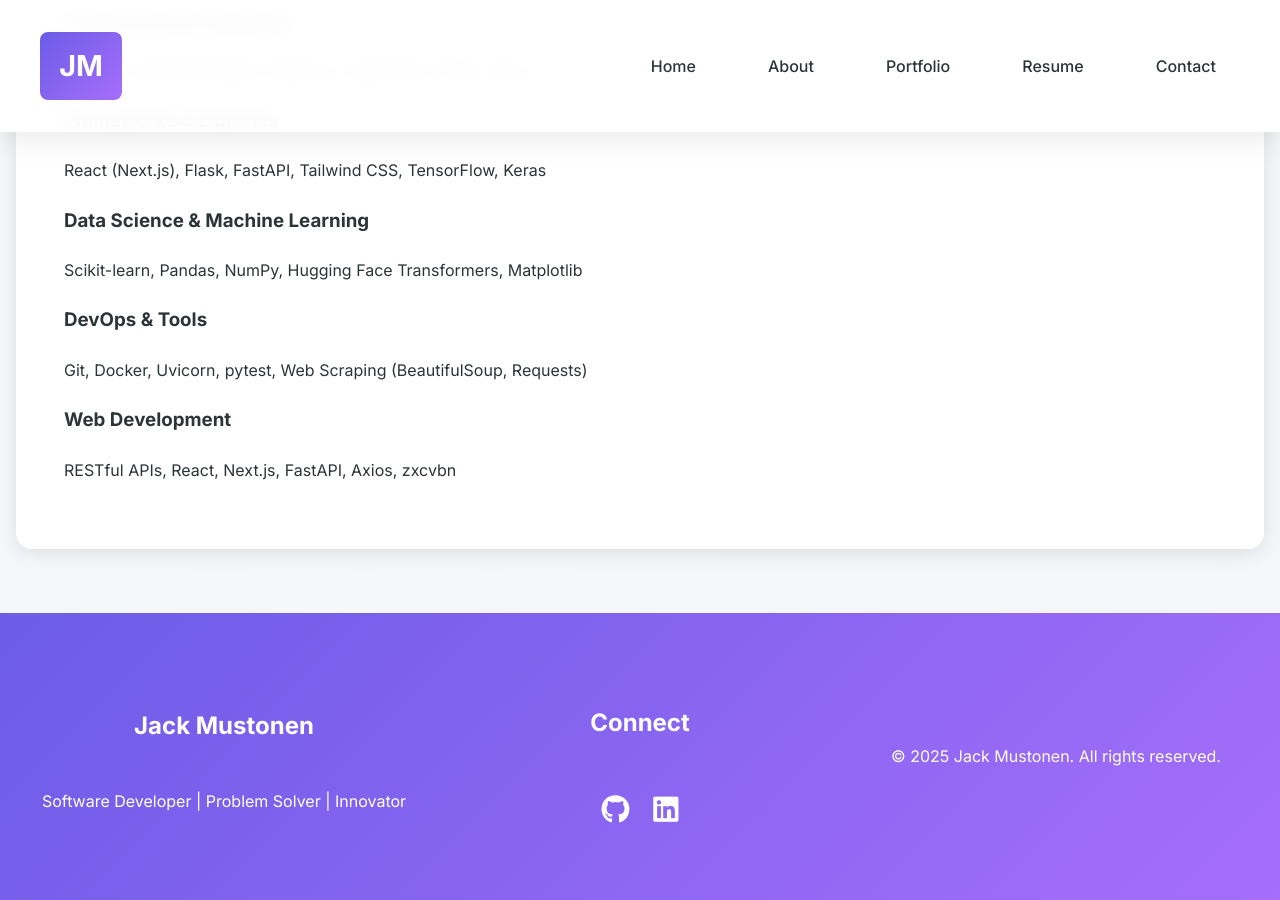
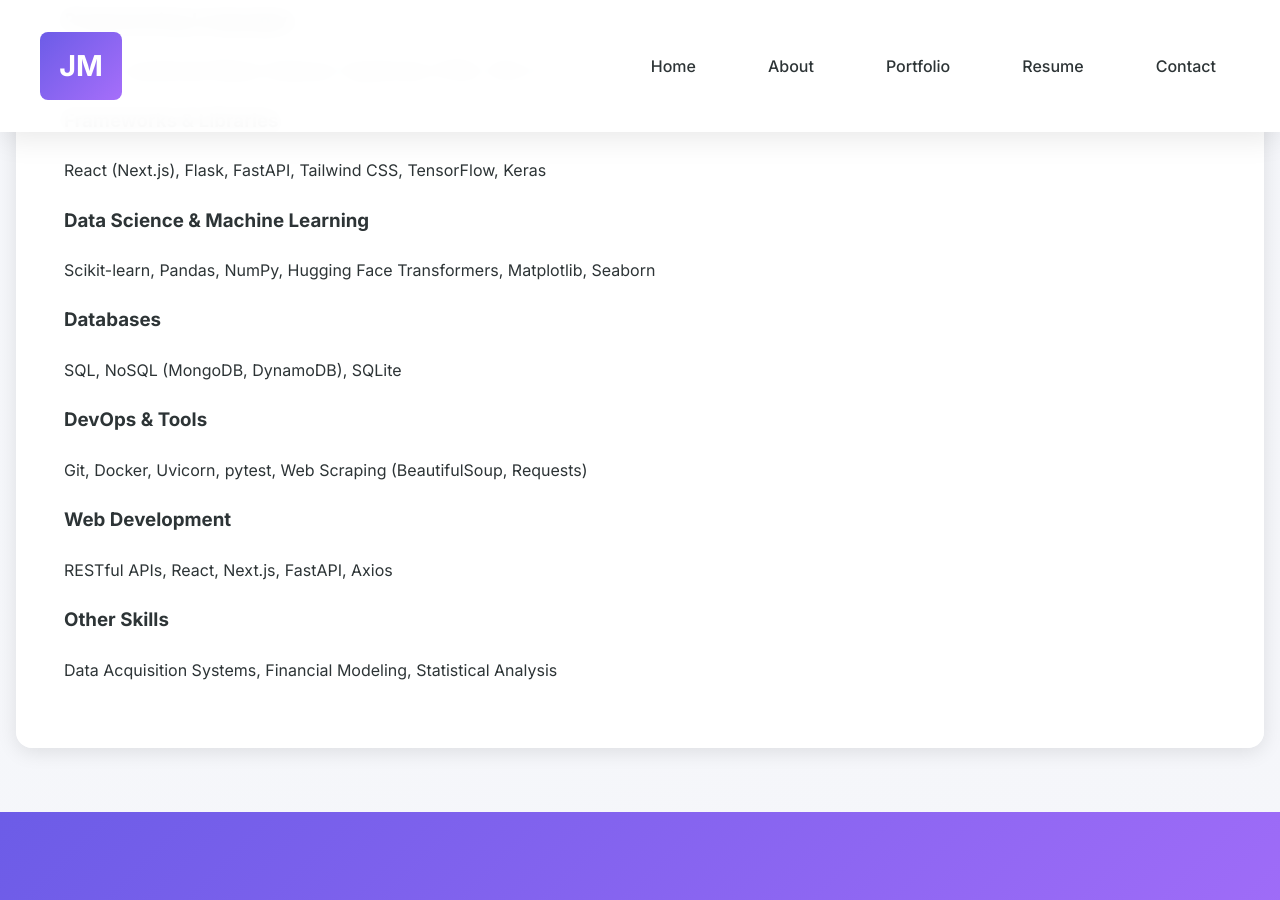
Before and after one commit to APinchofPepper/jackmustonen.com, a Jekyll site: the page built from resume.md, in a window 1280 px wide and 900 px high, scrolled down 1897 px. Built offline with Jekyll 4.4.1, drawn with Linux system fonts in a browser that asks for light colours; some of the changed text lies outside the part shown.

Commit message:
Update resume.md

```diff
--- a/resume.md
+++ b/resume.md
@@ -7,7 +7,7 @@ permalink: /resume/
 <section class="resume-header">
     <div class="container">
         <h1 class="animate-fade-up">Resume</h1>
-        <p class="subtitle animate-fade-up delay-1">Software Developer with expertise in AI/ML, Full-Stack Development, and Distributed Systems</p>
+        <p class="subtitle animate-fade-up delay-1">Software Developer with expertise in AI/ML, Full-Stack Development, and Data-Driven Systems</p>
         <a href="#" class="btn btn-gradient animate-fade-up delay-2">Download PDF</a>
     </div>
 </section>
@@ -117,15 +117,23 @@ permalink: /resume/
                 </div>
                 <div class="skill-category animate-scale-in delay-2">
                     <h3>Data Science & Machine Learning</h3>
-                    <p>Scikit-learn, Pandas, NumPy, Hugging Face Transformers, Matplotlib</p>
+                    <p>Scikit-learn, Pandas, NumPy, Hugging Face Transformers, Matplotlib, Seaborn</p>
                 </div>
                 <div class="skill-category animate-scale-in delay-3">
+                    <h3>Databases</h3>
+                    <p>SQL, NoSQL (MongoDB, DynamoDB), SQLite</p>
+                </div>
+                <div class="skill-category animate-scale-in delay-4">
                     <h3>DevOps & Tools</h3>
                     <p>Git, Docker, Uvicorn, pytest, Web Scraping (BeautifulSoup, Requests)</p>
                 </div>
-                <div class="skill-category animate-scale-in delay-4">
+                <div class="skill-category animate-scale-in delay-5">
                     <h3>Web Development</h3>
-                    <p>RESTful APIs, React, Next.js, FastAPI, Axios, zxcvbn</p>
+                    <p>RESTful APIs, React, Next.js, FastAPI, Axios</p>
+                </div>
+                <div class="skill-category animate-scale-in delay-6">
+                    <h3>Other Skills</h3>
+                    <p>Data Acquisition Systems, Financial Modeling, Statistical Analysis</p>
                 </div>
             </div>
         </div>
```
